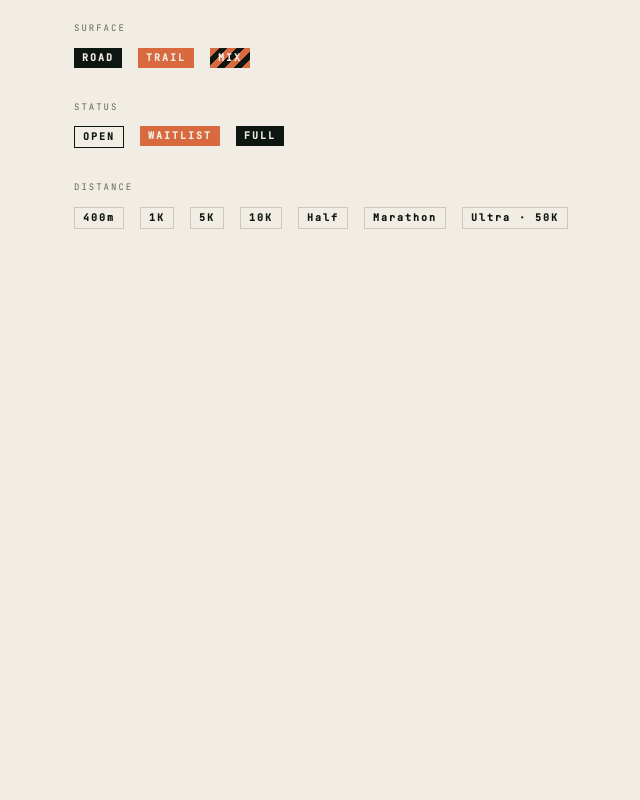
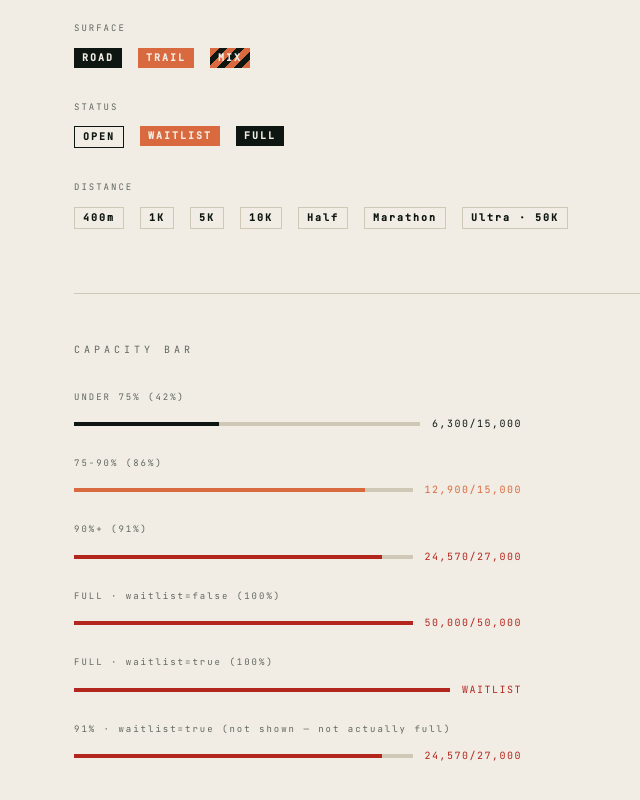
Before and after one commit to mowi12/RaceAtlas, a Next.js app: page /design in a window 1280 px wide. Shown: the part 3693-4493 px from the top of the page, without its empty margins (86-726 px from the left). Before the commit the page ends 4034 px from the top, so only its background shows below. Built offline with nearby package versions, Linux system fonts and the light colour scheme.

Commit message:
feat: add capacity bar component

```diff
--- a/package.json
+++ b/package.json
@@ -15,6 +15,7 @@
   "dependencies": {
     "clsx": "^2.1.1",
     "next": "16.2.9",
+    "radix-ui": "^1.6.0",
     "react": "19.2.7",
     "react-dom": "19.2.7",
     "tailwind-merge": "^3.6.0",
--- a/src/app/design/sections/Components.tsx
+++ b/src/app/design/sections/Components.tsx
@@ -1,6 +1,7 @@
 import { Section, VariantRow } from "@/app/design/DesignShowcase";
 import { Badge } from "@/components/ui/Badge";
 import { Button } from "@/components/ui/Button";
+import { CapacityBar } from "@/components/ui/CapacityBar";
 
 export function Components() {
   return (
@@ -67,6 +68,41 @@ export function Components() {
           </VariantRow>
         </div>
       </Section>
+
+      <Section id="capacity" title="Capacity Bar">
+        <div className="flex flex-col gap-6 max-w-md">
+          <VariantRow label="UNDER 75% (42%)">
+            <div className="w-full">
+              <CapacityBar taken={6300} cap={15000} />
+            </div>
+          </VariantRow>
+          <VariantRow label="75-90% (86%)">
+            <div className="w-full">
+              <CapacityBar taken={12900} cap={15000} />
+            </div>
+          </VariantRow>
+          <VariantRow label="90%+ (91%)">
+            <div className="w-full">
+              <CapacityBar taken={24570} cap={27000} />
+            </div>
+          </VariantRow>
+          <VariantRow label="FULL · waitlist=false (100%)">
+            <div className="w-full">
+              <CapacityBar taken={50000} cap={50000} />
+            </div>
+          </VariantRow>
+          <VariantRow label="FULL · waitlist=true (100%)">
+            <div className="w-full">
+              <CapacityBar taken={50000} cap={50000} waitlist />
+            </div>
+          </VariantRow>
+          <VariantRow label="91% · waitlist=true (not shown — not actually full)">
+            <div className="w-full">
+              <CapacityBar taken={24570} cap={27000} waitlist />
+            </div>
+          </VariantRow>
+        </div>
+      </Section>
     </div>
   );
 }
--- /dev/null
+++ b/src/components/ui/CapacityBar.tsx
@@ -0,0 +1,58 @@
+import { Progress } from "radix-ui";
+import { capacityPct } from "@/lib/math";
+import { cn } from "@/lib/utils";
+
+interface CapacityBarProps {
+  taken: number;
+  cap: number;
+  waitlist?: boolean;
+  className?: string;
+}
+
+export function CapacityBar({
+  taken,
+  cap,
+  waitlist = false,
+  className,
+}: CapacityBarProps) {
+  const pct = capacityPct(taken, cap);
+  const isFull = pct >= 100;
+
+  const color =
+    pct >= 90
+      ? "var(--destructive)"
+      : pct >= 75
+        ? "var(--warm)"
+        : "var(--primary)";
+
+  const showWaitlist = waitlist && isFull;
+  const label = showWaitlist
+    ? "WAITLIST"
+    : `${taken.toLocaleString()}/${cap.toLocaleString()}`;
+  const labelColor = showWaitlist ? "var(--destructive)" : color;
+
+  return (
+    <div className={cn("flex flex-col gap-2", className)}>
+      <div className="flex items-center gap-3">
+        <Progress.Root
+          value={pct}
+          className="relative flex-1 h-1 bg-border overflow-hidden"
+        >
+          <Progress.Indicator
+            className="absolute inset-y-0 left-0 h-full transition-all"
+            style={{
+              width: `${pct}%`,
+              background: color,
+            }}
+          />
+        </Progress.Root>
+        <span
+          className="font-mono text-[10px] tracking-[1.5px] shrink-0"
+          style={{ color: labelColor }}
+        >
+          {label}
+        </span>
+      </div>
+    </div>
+  );
+}
--- /dev/null
+++ b/src/lib/math.ts
@@ -0,0 +1,11 @@
+/**
+ * Calculates the percentage of capacity filled, rounded to the nearest
+ * integer and clamped to 100 (overbooked counts don't exceed a full bar).
+ *
+ * @param taken - Number of spots currently taken.
+ * @param cap - Total capacity.
+ * @returns The fill percentage, an integer in the range [0, 100].
+ */
+export function capacityPct(taken: number, cap: number): number {
+  return Math.min(100, Math.round((taken / cap) * 100));
+}
```
Also changed, not shown: 1 other file (tests, documents, lock files or other folders).
